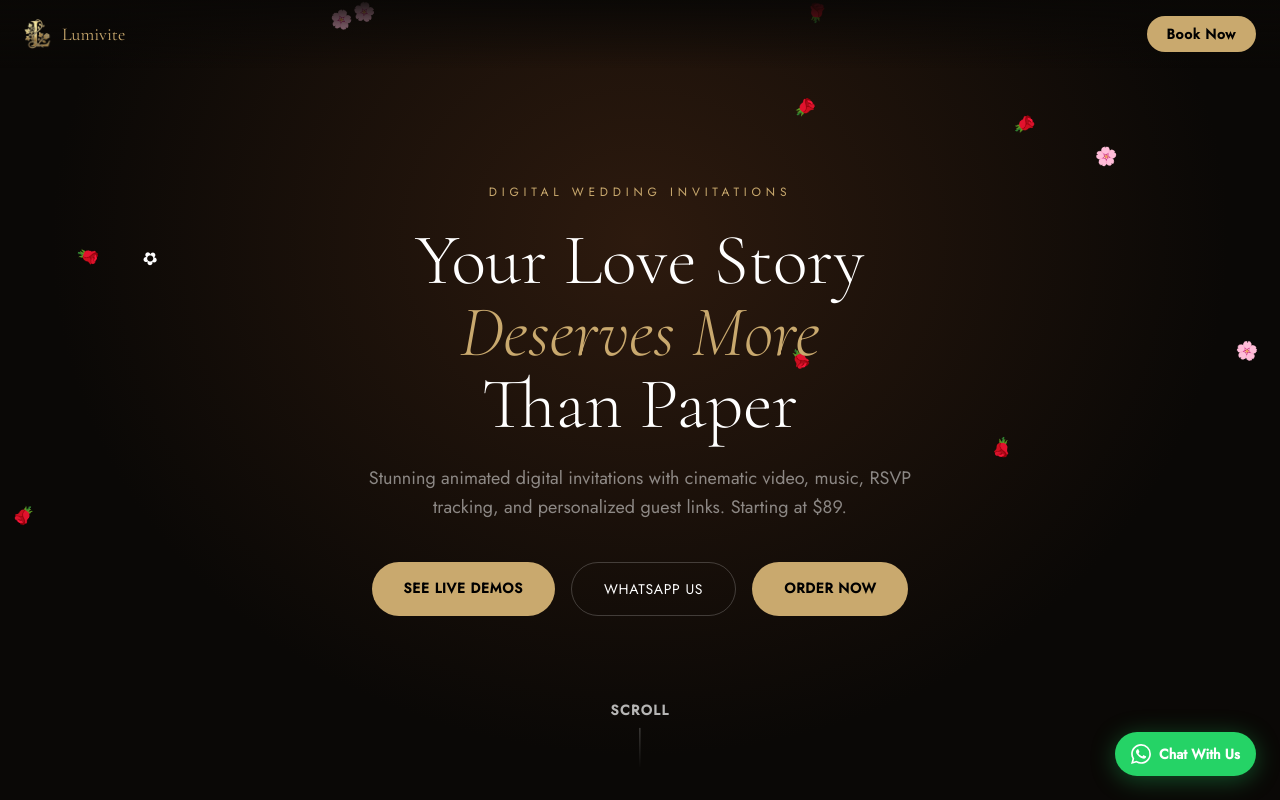
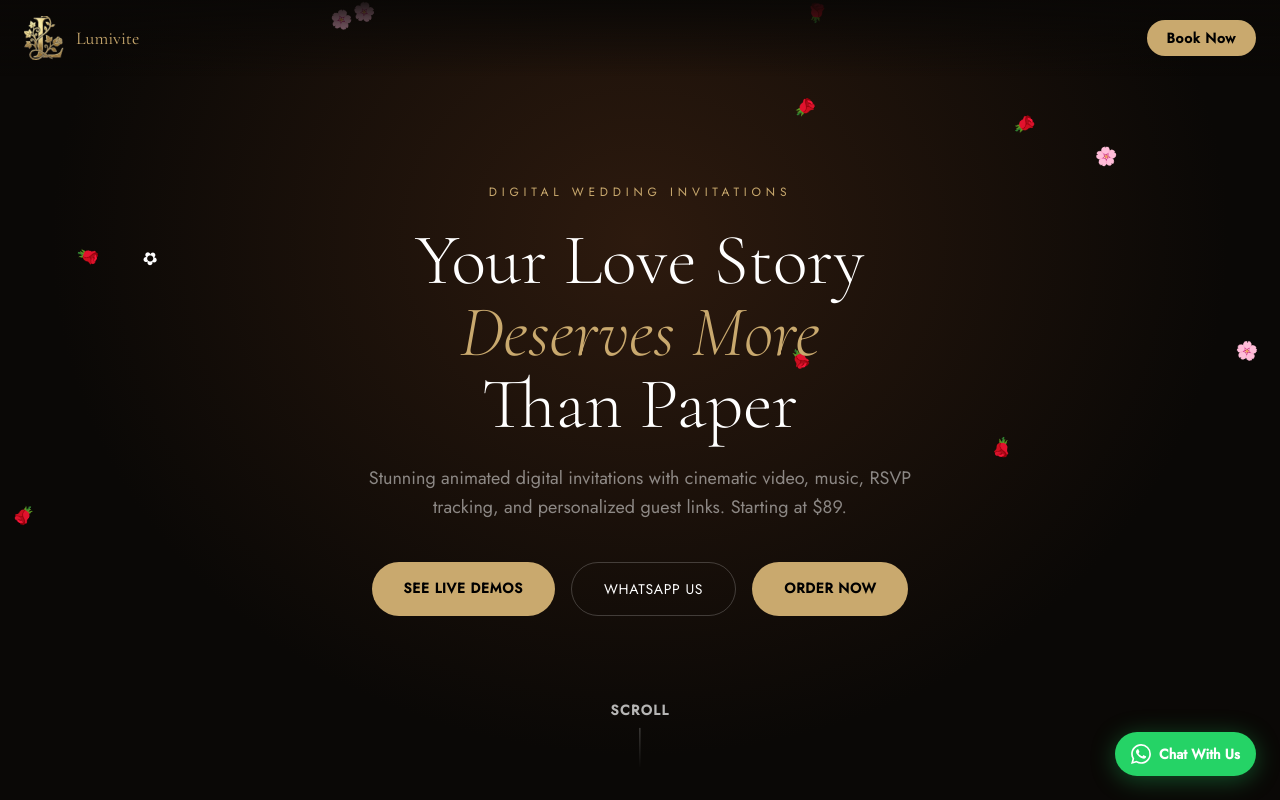
Before and after one commit to SMhanna23/lumivite, a React (Vite) app: page / in a window 1280 px wide. Shown: the top 800 px of the page. Built offline with nearby package versions, Linux system fonts and the light colour scheme; no server answers.

Commit message:
style: show the logo mark bigger in the nav header
Bumped the icon size and lightly cropped out the last bit of margin
so it reads clearly next to the wordmark, not just as a small blob.

Co-Authored-By: Claude Sonnet 5 <noreply@anthropic.com>

```diff
--- a/src/components/Logo.jsx
+++ b/src/components/Logo.jsx
@@ -1,14 +1,16 @@
 export default function Logo({ size = "md", href = "/", className = "" }) {
   const sizes = {
-    sm: { ring: 30, text: "text-lg" },
-    md: { ring: 38, text: "text-2xl" },
-    lg: { ring: 48, text: "text-3xl" },
+    sm: { ring: 44, text: "text-lg" },
+    md: { ring: 52, text: "text-2xl" },
+    lg: { ring: 64, text: "text-3xl" },
   }
   const s = sizes[size] || sizes.md
 
   return (
     <a href={href} className={`flex items-center gap-2 ${className}`}>
-      <img src="/logo.png" alt="Lumivite" className="rounded-lg object-cover" style={{ flexShrink: 0, width: s.ring, height: s.ring }} />
+      <div className="overflow-hidden" style={{ flexShrink: 0, width: s.ring, height: s.ring }}>
+        <img src="/logo.png" alt="Lumivite" className="w-full h-full object-cover" style={{ transform: "scale(1.06)" }} />
+      </div>
       <span className={`font-serif ${s.text} text-[#c9a96e]`}>Lumivite</span>
     </a>
   )
```
